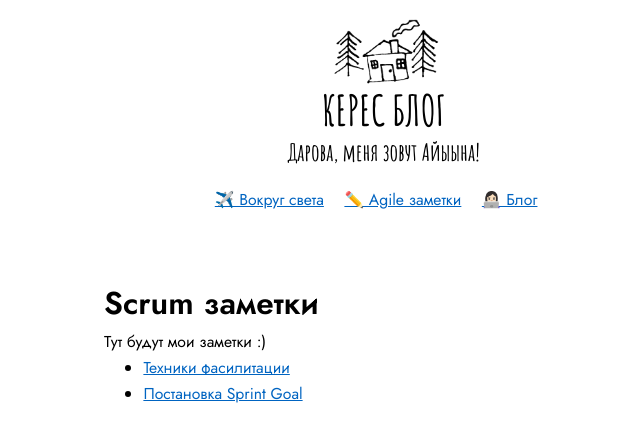
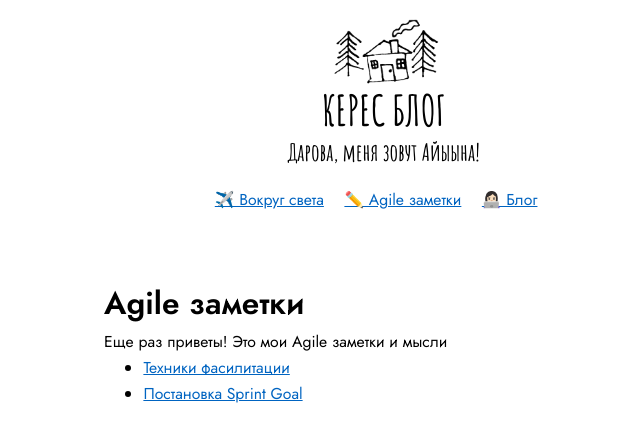
Before and after one commit to keresm/keresaina.github.io, a Jekyll site: the page built from _pages/scrum/main.md, in a window 1280 px wide. Shown: the top 442 px of the page, without its empty margins (256-896 px from the left). Built offline with Jekyll 4.4.1, drawn with Linux system fonts in a browser that asks for light colours.

Commit message:
Update main.md

```diff
--- a/_pages/scrum/main.md
+++ b/_pages/scrum/main.md
@@ -1,11 +1,10 @@
 ---
 layout: page
 permalink: /scrum/
-title: Scrum заметки
+title: Agile заметки
 ---
 
-Тут будут мои заметки :)
-
+Еще раз приветы! Это мои Agile заметки и мысли
 
 - [Техники фасилитации](https://keresm.ru/2022-08-29-facilitation/)
 - [Постановка Sprint Goal](https://keresm.ru/2022-09-17-sprint-goal/)
```
